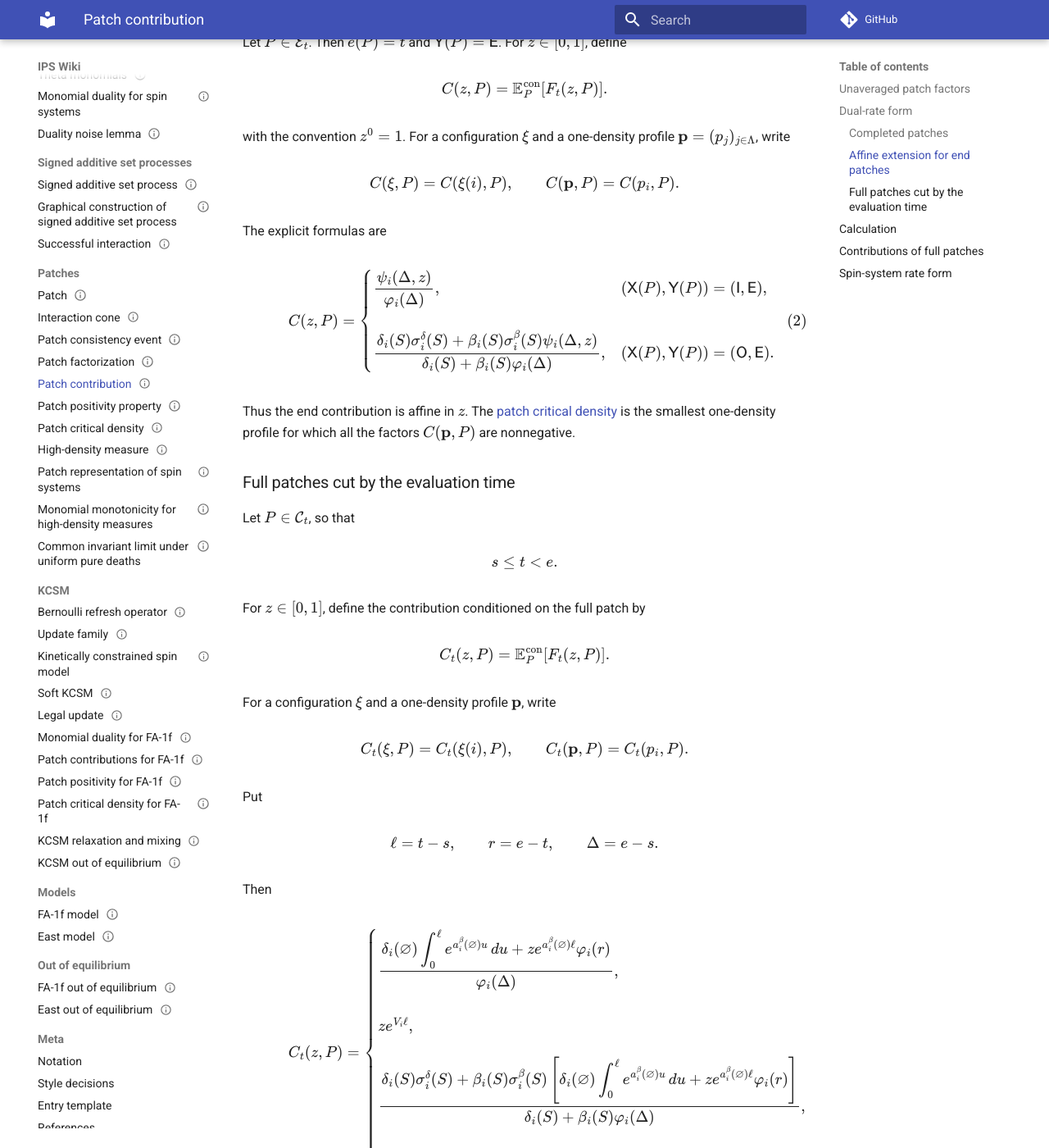
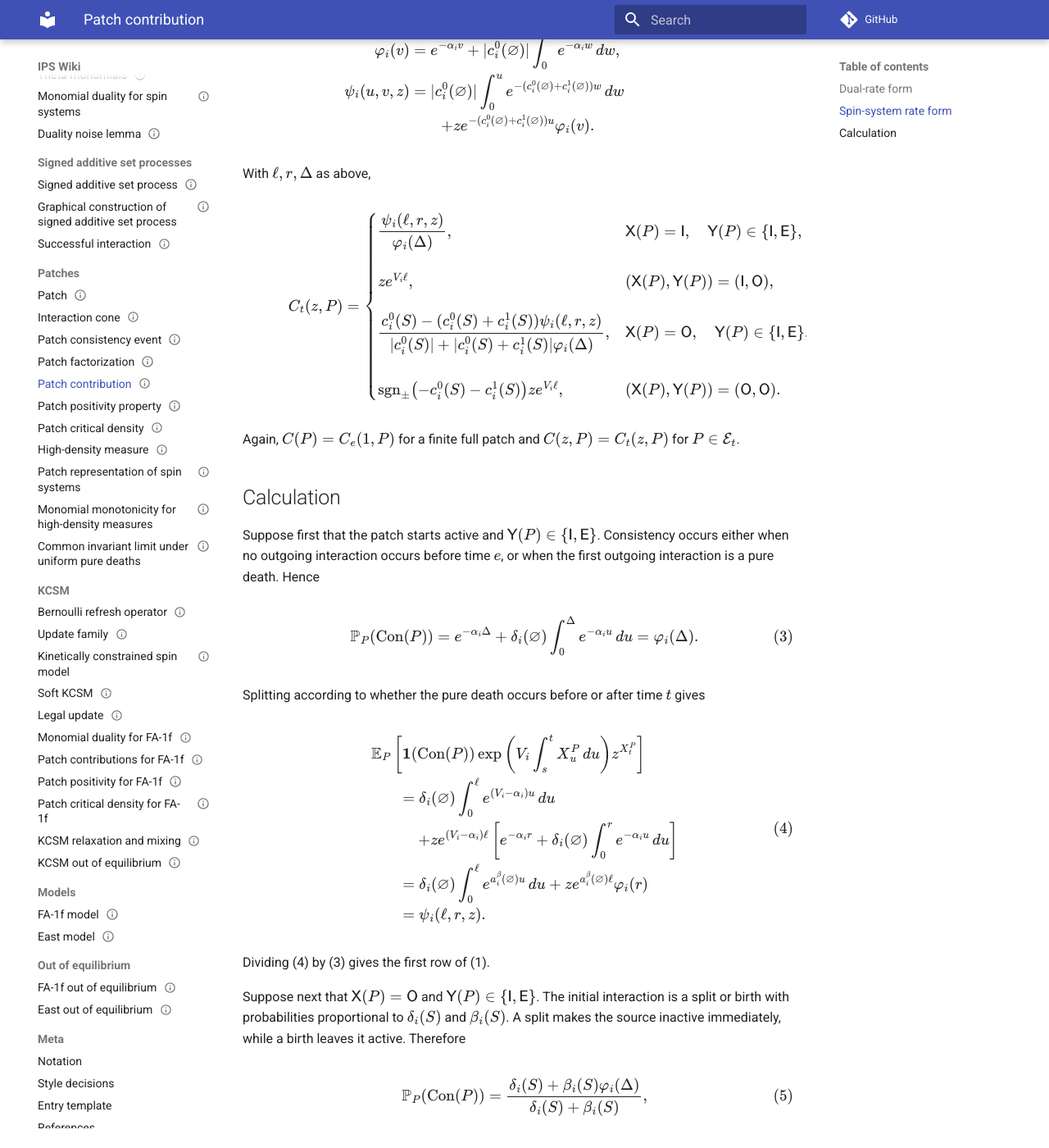
Before and after one commit to maciejgluchowski86-beep/ips-wiki, an MkDocs documentation site: the page built from docs/entries/patch-contribution.md, in a window 1280 px wide and 1400 px high, scrolled down 2378 px. Shown: the whole window at 82% size. Built offline with MkDocs 1.6.1 and Material for MkDocs 9.7.7, drawn with Linux system fonts in a browser that asks for light colours; comment, search, counter and statistics services are not loaded; some of the changed text lies outside the part shown.

Commit message:
Systematize patch contribution formulas

```diff
--- a/docs/entries/patch-contribution.md
+++ b/docs/entries/patch-contribution.md
@@ -10,8 +10,6 @@ tags:
 
 # Patch contribution
 
-This entry defines and computes the local factors used in the [patch representation of spin systems](patch-representation-of-spin-systems.md). The unaveraged factors are \(F(P)\) and \(F_t(\xi,P)\). Completed patches have contributions \(C(P)\), finite-horizon end patches have contributions \(C(\xi,P)\), and full patches cut by the evaluation time have contributions \(C_t(\xi,P)\).
-
 Fix a labeled [patch](patch.md) \(P\) and write
 
 $$
@@ -21,12 +19,10 @@ s=s(P),
 \qquad
 e=e(P),
 \qquad
-S=S(P),
-\qquad
-\Delta=e-s.
+S=S(P).
 $$
 
-Let \((X_u^P)_{s\le u<e}\) be the local active indicator under the [reference patch measure](patch-consistency-event.md#reference-patch-measure). If \(\mathsf X(P)=\mathsf O\), let \(\alpha_P\in\{\delta,\beta\}\) be the kind of the initial outgoing interaction in \(\Sigma_P\). Define its sign contribution by
+Let \((X_u^P)_{s\le u<e}\) be the local active indicator under the [reference patch measure](patch-consistency-event.md#reference-patch-measure). If \(\mathsf X(P)=\mathsf O\), let \(\alpha_P\in\{\delta,\beta\}\) be the kind of its initial interaction. Set
 
 $$
 \sigma_P
@@ -40,9 +36,7 @@ $$
 \end{cases}
 $$
 
-Here \(\sigma_i^{\alpha_P}(S)=\sigma_i^\delta(S)\) when \(\alpha_P=\delta\), and \(\sigma_i^{\alpha_P}(S)=\sigma_i^\beta(S)\) when \(\alpha_P=\beta\).
-
-When a patch is evaluated at a time \(v\) with \(s\le v\le e\), use the endpoint convention
+When a patch is evaluated at \(v\in[s,e]\), use the endpoint convention
 
 $$
 X_v^P
@@ -53,9 +47,66 @@ X_{v-}^P, & v>s.
 \end{cases}
 $$
 
-Thus a zero-length patch is evaluated in the state created by its initial interaction.
+For a finite full patch, define
 
-Let \(V_i\) be the one-site Feynman--Kac potential and let \(a_i^\beta(\vn)\) be the empty birth coefficient from [monomial duality for spin systems](monomial-duality-for-spin-systems.md). Set
+$$
+F(P)
+=
+\sigma_P
+\exp\left(
+V_i\int_s^eX_u^P\,du
+\right),
+\qquad
+C(P)
+=
+\mathbb E_P^{\mathrm{con}}[F(P)].
+$$
+
+For \(s\le t\le e\) and \(z\in[0,1]\), define
+
+$$
+F_t(z,P)
+=
+\sigma_P
+\exp\left(
+V_i\int_s^tX_u^P\,du
+\right)
+z^{X_t^P},
+\qquad
+C_t(z,P)
+=
+\mathbb E_P^{\mathrm{con}}[F_t(z,P)].
+$$
+
+If \(P\in\mathcal E_t\), write
+
+$$
+C(z,P)=C_t(z,P).
+$$
+
+For a configuration \(\xi\) and a one-density profile \(\mathbf p=(p_j)_{j\in\Lambda}\), use
+
+$$
+\begin{aligned}
+F_t(\xi,P)&=F_t(\xi(i),P),
+&
+C_t(\xi,P)&=C_t(\xi(i),P),
+&
+C(\xi,P)&=C(\xi(i),P),
+\\
+F_t(\mathbf p,P)&=F_t(p_i,P),
+&
+C_t(\mathbf p,P)&=C_t(p_i,P),
+&
+C(\mathbf p,P)&=C(p_i,P).
+\end{aligned}
+$$
+
+All conditional expectations below are understood for patches with \(\mathbb P_P(\operatorname{Con}(P))>0\).
+
+## Dual-rate form
+
+Define
 
 $$
 \begin{aligned}
@@ -67,176 +118,40 @@ $$
 \\
 V_i&=\alpha_i+a_i^\beta(\vn),
 \\
-\varphi_i(u)
+\varphi_i(v)
 &=
-e^{-\alpha_i u}
+e^{-\alpha_i v}
 +
-\delta_i(\vn)
-\int_0^u e^{-\alpha_i v}\,dv,
+\delta_i(\vn)\int_0^v e^{-\alpha_i w}\,dw,
 \\
-\psi_i(u,z)
+\psi_i(u,v,z)
 &=
-z e^{a_i^\beta(\vn)u}
+\delta_i(\vn)\int_0^u e^{a_i^\beta(\vn)w}\,dw
 +
-\delta_i(\vn)
-\int_0^u e^{a_i^\beta(\vn)v}\,dv,
-\qquad z\in[0,1].
+z e^{a_i^\beta(\vn)u}\varphi_i(v).
 \end{aligned}
 $$
 
-The cancellation
+In particular,
 
 $$
-V_i-\alpha_i=a_i^\beta(\vn)
+\psi_i(u,z)
+=
+\psi_i(u,0,z)
+=
+\delta_i(\vn)\int_0^u e^{a_i^\beta(\vn)w}\,dw
++
+z e^{a_i^\beta(\vn)u}.
 $$
 
-will be used below. All conditional expectations are understood for patches with \(\mathbb P_P(\operatorname{Con}(P))>0\).
-
-## Unaveraged patch factors
-
-For a finite full patch, define
-
-$$
-F(P)
-=
-\sigma_P
-\exp\left(
-V_i\int_s^e X_u^P\,du
-\right).
-$$
-
-When \(s\le t\le e\), define, for \(z\in[0,1]\),
-
-$$
-F_t(z,P)
-=
-\sigma_P
-\exp\left(
-V_i\int_s^t X_u^P\,du
-\right)
-z^{X_t^P}.
-$$
-
-For a configuration \(\xi\) and a one-density profile \(\mathbf p=(p_j)_{j\in\Lambda}\), write
-
-$$
-F_t(\xi,P)=F_t(\xi(i),P),
-\qquad
-F_t(\mathbf p,P)=F_t(p_i,P).
-$$
-
-## Dual-rate form
-
-### Completed patches
-
-Let \(P\) be a finite full patch, equivalently a patch with \(\mathsf Y(P)\in\{\mathsf I,\mathsf O\}\). Its contribution is
-
-$$
-C(P)
-=
-\mathbb E_P^{\mathrm{con}}[F(P)].
-$$
-
-It is given explicitly by
-
-$$
-C(P)
-=
-\begin{cases}
-\dfrac{\psi_i(\Delta,1)}{\varphi_i(\Delta)},
-& (\mathsf X(P),\mathsf Y(P))=(\mathsf I,\mathsf I),
-\\[1.2em]
-e^{V_i\Delta},
-& (\mathsf X(P),\mathsf Y(P))=(\mathsf I,\mathsf O),
-\\[1.2em]
-\dfrac{
-\delta_i(S)\sigma_i^\delta(S)
-+
-\beta_i(S)\sigma_i^\beta(S)\psi_i(\Delta,1)
-}{
-\delta_i(S)+\beta_i(S)\varphi_i(\Delta)
-},
-& (\mathsf X(P),\mathsf Y(P))=(\mathsf O,\mathsf I),
-\\[1.4em]
-\sigma_i^\beta(S)e^{V_i\Delta},
-& (\mathsf X(P),\mathsf Y(P))=(\mathsf O,\mathsf O).
-\end{cases}
-\tag{1}
-$$
-
-### Affine extension for end patches
-
-Let \(P\in\mathcal E_t\). Then \(e(P)=t\) and \(\mathsf Y(P)=\mathsf E\). For \(z\in[0,1]\), define
-
-$$
-C(z,P)
-=
-\mathbb E_P^{\mathrm{con}}[F_t(z,P)].
-$$
-
-with the convention \(z^0=1\). For a configuration \(\xi\) and a one-density profile \(\mathbf p=(p_j)_{j\in\Lambda}\), write
-
-$$
-C(\xi,P)=C(\xi(i),P),
-\qquad
-C(\mathbf p,P)=C(p_i,P).
-$$
-
-The explicit formulas are
-
-$$
-C(z,P)
-=
-\begin{cases}
-\dfrac{\psi_i(\Delta,z)}{\varphi_i(\Delta)},
-& (\mathsf X(P),\mathsf Y(P))=(\mathsf I,\mathsf E),
-\\[1.2em]
-\dfrac{
-\delta_i(S)\sigma_i^\delta(S)
-+
-\beta_i(S)\sigma_i^\beta(S)\psi_i(\Delta,z)
-}{
-\delta_i(S)+\beta_i(S)\varphi_i(\Delta)
-},
-& (\mathsf X(P),\mathsf Y(P))=(\mathsf O,\mathsf E).
-\end{cases}
-\tag{2}
-$$
-
-Thus the end contribution is affine in \(z\). The [patch critical density](patch-critical-density.md) is the smallest one-density profile for which all the factors \(C(\mathbf p,P)\) are nonnegative.
-
-### Full patches cut by the evaluation time
-
-Let \(P\in\mathcal C_t\), so that
-
-$$
-s\le t<e.
-$$
-
-For \(z\in[0,1]\), define the contribution conditioned on the full patch by
-
-$$
-C_t(z,P)
-=
-\mathbb E_P^{\mathrm{con}}[F_t(z,P)].
-$$
-
-For a configuration \(\xi\) and a one-density profile \(\mathbf p\), write
-
-$$
-C_t(\xi,P)=C_t(\xi(i),P),
-\qquad
-C_t(\mathbf p,P)=C_t(p_i,P).
-$$
-
-Put
+For \(s\le t\le e\), put
 
 $$
 \ell=t-s,
 \qquad
 r=e-t,
 \qquad
-\Delta=e-s.
+\Delta=e-s=\ell+r.
 $$
 
 Then
@@ -245,49 +160,104 @@ $$
 C_t(z,P)
 =
 \begin{cases}
-\dfrac{
-\delta_i(\vn)\displaystyle\int_0^\ell
-e^{a_i^\beta(\vn)u}\,du
-+
-z e^{a_i^\beta(\vn)\ell}\varphi_i(r)
-}{
-\varphi_i(\Delta)
-},
+\dfrac{\psi_i(\ell,r,z)}{\varphi_i(\Delta)},
 & \mathsf X(P)=\mathsf I,
 \quad
 \mathsf Y(P)\in\{\mathsf I,\mathsf E\},
-\\[1.5em]
+\\[1.2em]
 z e^{V_i\ell},
 & (\mathsf X(P),\mathsf Y(P))=(\mathsf I,\mathsf O),
 \\[1.2em]
 \dfrac{
 \delta_i(S)\sigma_i^\delta(S)
 +
-\beta_i(S)\sigma_i^\beta(S)
-\left[
-\delta_i(\vn)\displaystyle\int_0^\ell
-e^{a_i^\beta(\vn)u}\,du
-+
-z e^{a_i^\beta(\vn)\ell}\varphi_i(r)
-\right]
+\beta_i(S)\sigma_i^\beta(S)\psi_i(\ell,r,z)
 }{
 \delta_i(S)+\beta_i(S)\varphi_i(\Delta)
 },
 & \mathsf X(P)=\mathsf O,
 \quad
 \mathsf Y(P)\in\{\mathsf I,\mathsf E\},
-\\[1.8em]
+\\[1.5em]
 \sigma_i^\beta(S)z e^{V_i\ell},
 & (\mathsf X(P),\mathsf Y(P))=(\mathsf O,\mathsf O).
 \end{cases}
-\tag{3}
+\tag{1}
 $$
 
-When \(e=\infty\), the occurrences of \(\varphi_i(r)\) and \(\varphi_i(\Delta)\) in (3) mean their limits at infinity. Notice that \(C_t(z,P)\) uses the full consistent law \(\mathbb P_P^{\mathrm{con}}\), whereas \(C(z,P^{(t)})\) uses \(\mathbb P_{P^{(t)}}^{\mathrm{con}}\). They need not be equal: the former also conditions on the actual terminal time and terminal label of the full patch.
+For a finite full patch, \(C(P)=C_e(1,P)\). For an end patch \(P\in\mathcal E_t\), \(C(z,P)=C_t(z,P)\) and \(r=0\). Thus (1) contains all completed, end, and full-cut patch contributions. When \(e=\infty\), the terms \(\varphi_i(r)\) and \(\varphi_i(\Delta)\) mean their limits at infinity.
+
+## Spin-system rate form
+
+In the coefficient notation of [monomial duality for spin systems](monomial-duality-for-spin-systems.md),
+
+$$
+\begin{aligned}
+\alpha_i
+&=
+\sum_{R\subseteq N(i)}|c_i^0(R)|
++
+\sum_{\vn\ne R\subseteq N(i)}|c_i^0(R)+c_i^1(R)|,
+\\
+V_i
+&=
+\alpha_i-c_i^0(\vn)-c_i^1(\vn),
+\\
+\varphi_i(v)
+&=
+e^{-\alpha_i v}
++
+|c_i^0(\vn)|\int_0^v e^{-\alpha_i w}\,dw,
+\\
+\psi_i(u,v,z)
+&=
+|c_i^0(\vn)|
+\int_0^u e^{-(c_i^0(\vn)+c_i^1(\vn))w}\,dw
+\\
+&\qquad+
+z e^{-(c_i^0(\vn)+c_i^1(\vn))u}\varphi_i(v).
+\end{aligned}
+$$
+
+With \(\ell,r,\Delta\) as above,
+
+$$
+C_t(z,P)
+=
+\begin{cases}
+\dfrac{\psi_i(\ell,r,z)}{\varphi_i(\Delta)},
+& \mathsf X(P)=\mathsf I,
+\quad
+\mathsf Y(P)\in\{\mathsf I,\mathsf E\},
+\\[1.2em]
+z e^{V_i\ell},
+& (\mathsf X(P),\mathsf Y(P))=(\mathsf I,\mathsf O),
+\\[1.2em]
+\dfrac{
+c_i^0(S)
+-
+(c_i^0(S)+c_i^1(S))\psi_i(\ell,r,z)
+}{
+|c_i^0(S)|
++
+|c_i^0(S)+c_i^1(S)|\varphi_i(\Delta)
+},
+& \mathsf X(P)=\mathsf O,
+\quad
+\mathsf Y(P)\in\{\mathsf I,\mathsf E\},
+\\[1.5em]
+\operatorname{sgn}_\pm\bigl(-c_i^0(S)-c_i^1(S)\bigr)
+z e^{V_i\ell},
+& (\mathsf X(P),\mathsf Y(P))=(\mathsf O,\mathsf O).
+\end{cases}
+\tag{2}
+$$
+
+Again, \(C(P)=C_e(1,P)\) for a finite full patch and \(C(z,P)=C_t(z,P)\) for \(P\in\mathcal E_t\).
 
 ## Calculation
 
-Suppose first that the patch starts active. If its terminal label is \(\mathsf I\) or \(\mathsf E\), consistency occurs either when no outgoing interaction occurs before the end of the patch, or when the first outgoing interaction is a pure death. Consequently,
+Suppose first that the patch starts active and \(\mathsf Y(P)\in\{\mathsf I,\mathsf E\}\). Consistency occurs either when no outgoing interaction occurs before time \(e\), or when the first outgoing interaction is a pure death. Hence
 
 $$
 \mathbb P_P(\operatorname{Con}(P))
@@ -297,40 +267,10 @@ e^{-\alpha_i\Delta}
 \delta_i(\vn)\int_0^\Delta e^{-\alpha_i u}\,du
 =
 \varphi_i(\Delta).
-\tag{4}
+\tag{3}
 $$
 
-For a finite-horizon end patch, splitting according to whether the pure death occurs before time \(u=\Delta\) gives
-
-$$
-\begin{aligned}
-&\mathbb E_P\left[
-\ind(\operatorname{Con}(P))
-\exp\left(
-V_i\int_s^eX_u^P\,du
-\right)
-z^{X_e^P}
-\right]
-\\
-&\qquad=
-z e^{(V_i-\alpha_i)\Delta}
-+
-\delta_i(\vn)
-\int_0^\Delta e^{(V_i-\alpha_i)u}\,du
-\\
-&\qquad=
-z e^{a_i^\beta(\vn)\Delta}
-+
-\delta_i(\vn)
-\int_0^\Delta e^{a_i^\beta(\vn)u}\,du
-\\
-&\qquad=
-\psi_i(\Delta,z).
-\end{aligned}
-\tag{5}
-$$
-
-For a full patch cut at \(t\), the same decomposition gives
+Splitting according to whether the pure death occurs before or after time \(t\) gives
 
 $$
 \begin{aligned}
@@ -345,7 +285,8 @@ z^{X_t^P}
 &\qquad=
 \delta_i(\vn)
 \int_0^\ell e^{(V_i-\alpha_i)u}\,du
-+
+\\
+&\qquad\quad+
 z e^{(V_i-\alpha_i)\ell}
 \left[
 e^{-\alpha_i r}
@@ -357,14 +298,17 @@ e^{-\alpha_i r}
 \delta_i(\vn)
 \int_0^\ell e^{a_i^\beta(\vn)u}\,du
 +
-z e^{a_i^\beta(\vn)\ell}\varphi_i(r).
+z e^{a_i^\beta(\vn)\ell}\varphi_i(r)
+\\
+&\qquad=
+\psi_i(\ell,r,z).
 \end{aligned}
-\tag{6}
+\tag{4}
 $$
 
-Dividing (5) or (6) by (4) gives the \(\mathsf I\)-initial rows with terminal label \(\mathsf I\) or \(\mathsf E\).
+Dividing (4) by (3) gives the first row of (1).
 
-If the patch starts with an outgoing interaction of target \(S\), then under \(\mathbb P_P\) its initial kind is split or birth with probabilities proportional to \(\delta_i(S)\) and \(\beta_i(S)\). A split makes the source inactive immediately, while a birth leaves it active. Therefore, for terminal label \(\mathsf I\) or \(\mathsf E\),
+Suppose next that \(\mathsf X(P)=\mathsf O\) and \(\mathsf Y(P)\in\{\mathsf I,\mathsf E\}\). The initial interaction is a split or birth with probabilities proportional to \(\delta_i(S)\) and \(\beta_i(S)\). A split makes the source inactive immediately, while a birth leaves it active. Therefore
 
 $$
 \mathbb P_P(\operatorname{Con}(P))
@@ -373,163 +317,46 @@ $$
 \delta_i(S)+\beta_i(S)\varphi_i(\Delta)
 }{
 \delta_i(S)+\beta_i(S)
-}.
-\tag{7}
+},
+\tag{5}
 $$
 
-For an end patch, the corresponding signed numerator is
+and
 
 $$
-\begin{aligned}
-&\mathbb E_P\left[
-\ind(\operatorname{Con}(P))
-\sigma_P
-\exp\left(
-V_i\int_s^eX_u^P\,du
-\right)
-z^{X_e^P}
+\mathbb E_P\left[
+\ind(\operatorname{Con}(P))F_t(z,P)
 \right]
-\\
-&\qquad=
+=
 \frac{
 \delta_i(S)\sigma_i^\delta(S)
 +
-\beta_i(S)\sigma_i^\beta(S)\psi_i(\Delta,z)
+\beta_i(S)\sigma_i^\beta(S)\psi_i(\ell,r,z)
 }{
 \delta_i(S)+\beta_i(S)
 }.
-\end{aligned}
-\tag{8}
+\tag{6}
 $$
 
-For a full patch cut at \(t\), it is
+Dividing (6) by (5) gives the third row of (1).
+
+Finally, if \(\mathsf Y(P)=\mathsf O\), consistency forces the source to remain active throughout the patch. If also \(\mathsf X(P)=\mathsf O\), it forces \(\alpha_P=\beta\). Consequently,
 
 $$
-\begin{aligned}
-&\mathbb E_P\left[
-\ind(\operatorname{Con}(P))
-\sigma_P
-\exp\left(
-V_i\int_s^tX_u^P\,du
-\right)
-z^{X_t^P}
-\right]
+C_t(z,P)
+=
+\begin{cases}
+z e^{V_i\ell},
+& \mathsf X(P)=\mathsf I,
 \\
-&\qquad=
-\frac{1}{\delta_i(S)+\beta_i(S)}
-\Bigg\{
-\delta_i(S)\sigma_i^\delta(S)
-\\
-&\qquad\qquad+
-\beta_i(S)\sigma_i^\beta(S)
-\left[
-\delta_i(\vn)
-\int_0^\ell e^{a_i^\beta(\vn)u}\,du
-+
-z e^{a_i^\beta(\vn)\ell}\varphi_i(r)
-\right]
-\Bigg\}.
-\end{aligned}
-\tag{9}
+\sigma_i^\beta(S)z e^{V_i\ell},
+& \mathsf X(P)=\mathsf O,
+\end{cases}
 $$
 
-Dividing (8) or (9) by (7) gives the corresponding \(\mathsf O\)-initial rows.
+which gives the second and fourth rows of (1).
 
-Finally, if \(\mathsf Y(P)=\mathsf O\), consistency forces the source to stay active throughout the patch. If \(\mathsf X(P)=\mathsf O\), it also forces \(\alpha_P=\beta\). Hence
-
-$$
-\begin{aligned}
-\mathbb E_P^{\mathrm{con}}\left[
-\exp\left(V_i\int_s^eX_u^P\,du\right)
-\right]
-&=e^{V_i\Delta},
-\\
-\mathbb E_P^{\mathrm{con}}\left[
-\exp\left(V_i\int_s^tX_u^P\,du\right)
-z^{X_t^P}
-\right]
-&=z e^{V_i\ell},
-\\
-\mathbb E_P^{\mathrm{con}}[\sigma_P]
-&=
-\begin{cases}
-1,&\mathsf X(P)=\mathsf I,\\
-\sigma_i^\beta(S),&\mathsf X(P)=\mathsf O.
-\end{cases}
-\end{aligned}
-\tag{10}
-$$
-
-This proves (1)--(3).
-
-## Contributions of full patches
-
-Suppose that \(P\) is an infinite full patch. Whenever \(C_t(z,P)\) has a common finite limit independent of \(z\in[0,1]\), define
-
-$$
-C(P)
-=
-\lim_{t\to\infty}C_t(z,P).
-$$
-
-Under the uniform pure-death assumption used in [the common invariant-limit theorem](common-invariant-limit-under-uniform-pure-deaths.md),
-
-$$
-c_i^1(\xi)\ge\varepsilon>0
-\qquad
-\text{for every }\xi
-$$
-
-implies
-
-$$
-a_i^\beta(\vn)
-=
--c_i^0(\vn)-c_i^1(\vn)
-\le-\varepsilon.
-$$
-
-Every dependence on \(z\) in (3) is therefore multiplied by
-
-$$
-e^{a_i^\beta(\vn)(t-s)},
-$$
-
-which converges to zero exponentially. Thus the limiting contribution is well defined for every infinite patch carrying positive consistent probability. Quantitative comparison estimates for these limits belong to the proof of the common invariant-limit theorem.
-
-## Spin-system rate form
-
-In the spin-rate notation of [monomial duality for spin systems](monomial-duality-for-spin-systems.md),
-
-$$
-\begin{aligned}
-a_i^\beta(\vn)&=-c_i^0(\vn)-c_i^1(\vn),
-\\
-\alpha_i
-&=
-\sum_{R\subseteq N(i)}|c_i^0(R)|
-+
-\sum_{\vn\ne R\subseteq N(i)}|c_i^0(R)+c_i^1(R)|,
-\\
-V_i&=\alpha_i-c_i^0(\vn)-c_i^1(\vn),
-\\
-\varphi_i(u)
-&=
-e^{-\alpha_i u}
-+
-|c_i^0(\vn)|
-\int_0^u e^{-\alpha_i v}\,dv,
-\\
-\psi_i(u,z)
-&=
-z e^{-(c_i^0(\vn)+c_i^1(\vn))u}
-+
-|c_i^0(\vn)|
-\int_0^u e^{-(c_i^0(\vn)+c_i^1(\vn))v}\,dv.
-\end{aligned}
-$$
-
-For every nonempty \(S\subseteq N(i)\),
+The identities
 
 $$
 \begin{aligned}
@@ -539,8 +366,8 @@ $$
 \\
 \beta_i(S)\sigma_i^\beta(S)&=-c_i^0(S)-c_i^1(S),
 &
-\beta_i(S)&=|c_i^0(S)+c_i^1(S)|.
+\beta_i(S)&=|c_i^0(S)+c_i^1(S)|
 \end{aligned}
 $$
 
-Substituting these identities into (1)--(3) gives the spin-system rate form of every patch contribution.
+transform (1) into (2).
```
